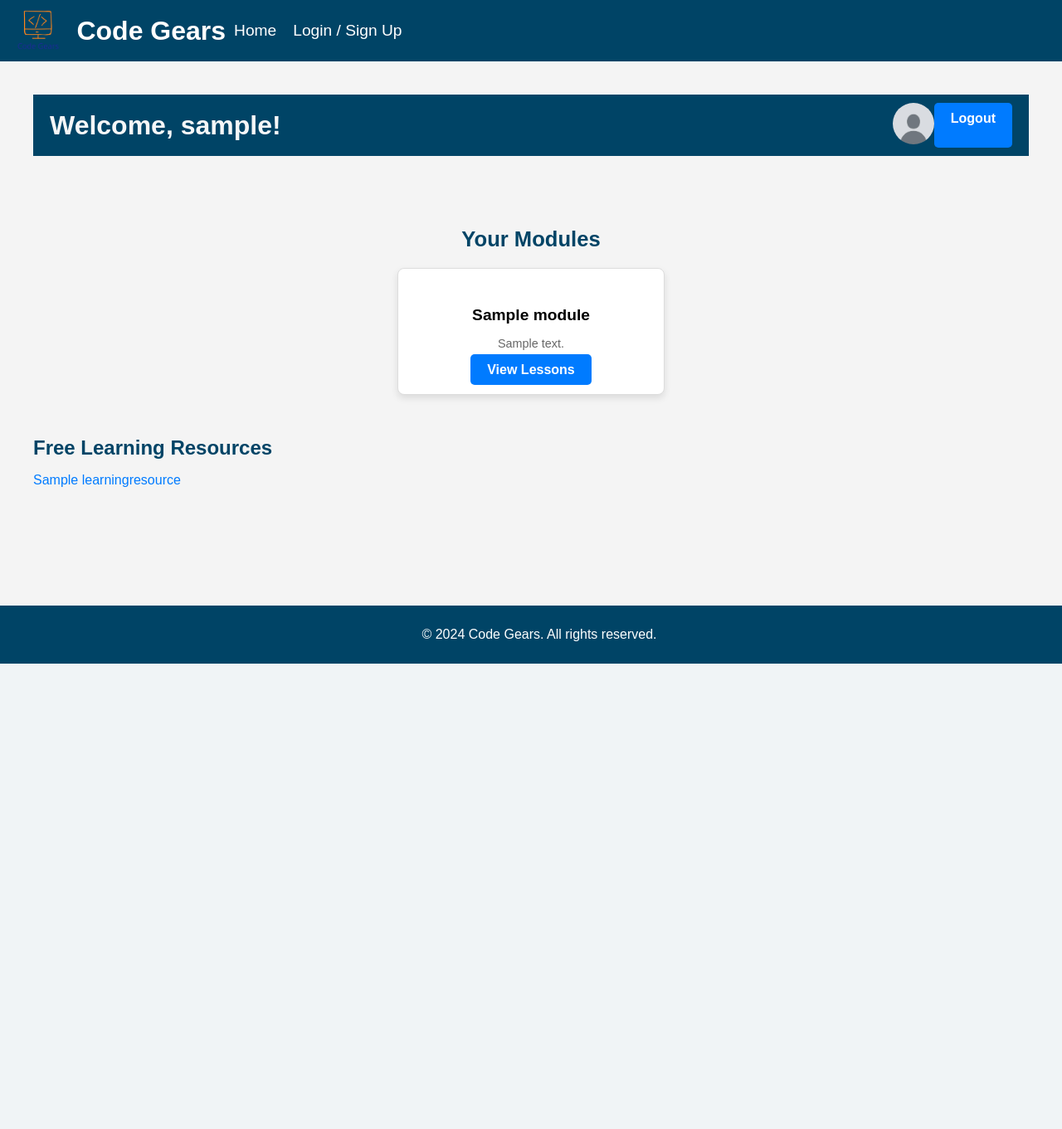
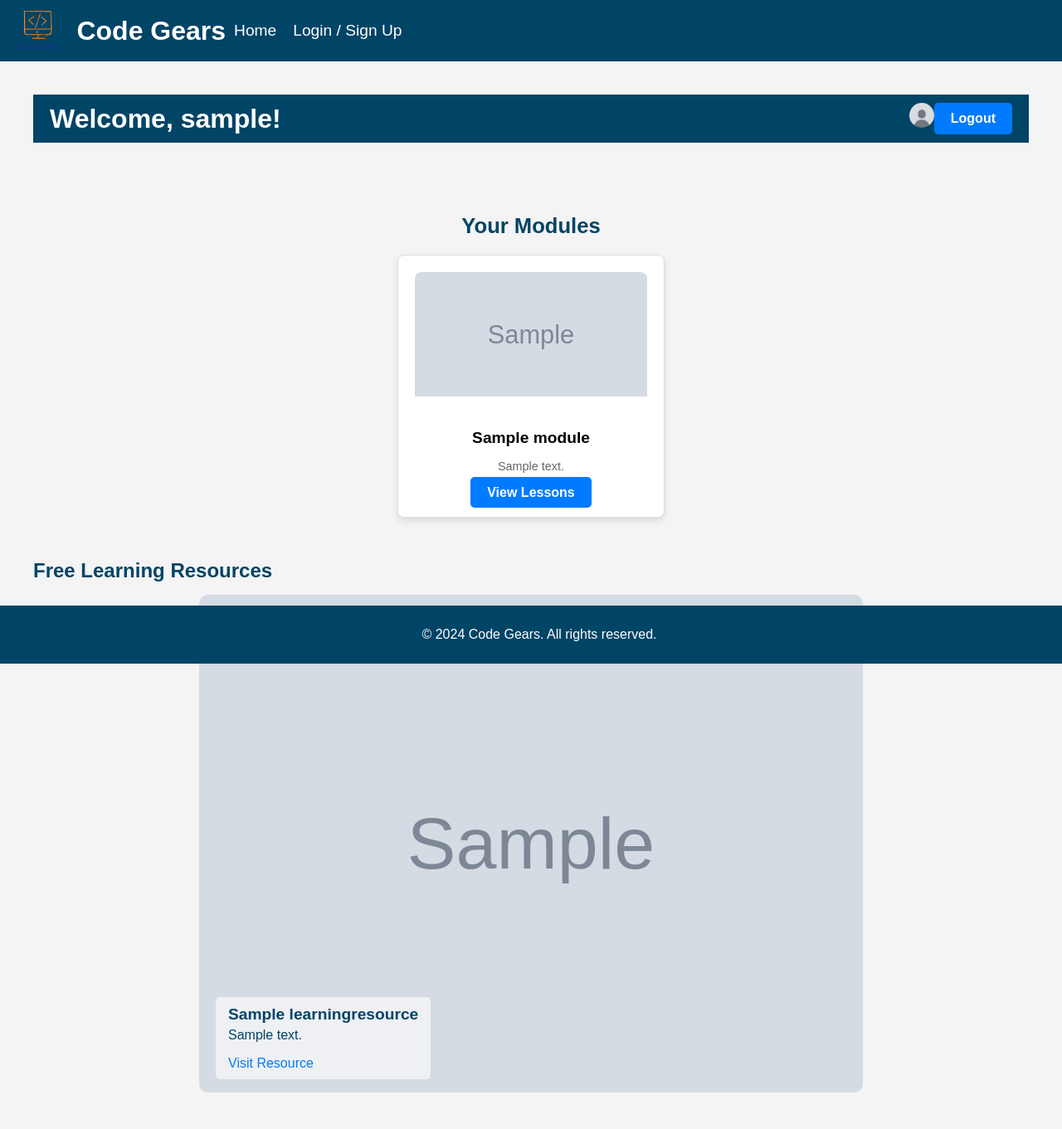
Before and after one commit to BarsilNzola/skill-development-and-certification, a Django app: page /users/dashboard/ in a window 1280 px wide. Shown: the whole page at 83% size. Before the commit the page ends 800 px from the top, so only its background shows below. Run offline with Django 5.2, Linux system fonts and the light colour scheme; a user stored in the database is signed in; tables that the repository leaves empty hold one stand-in row (values such as "Sample post"); grey boxes marked "Sample" are stand-in pictures; data that the repository does not hold is empty.

Commit message:
dashboard styling

```diff
--- a/core/models.py
+++ b/core/models.py
@@ -88,6 +88,7 @@
     title = models.CharField(max_length=255)
     url = models.URLField()
     description = models.TextField(blank=True, null=True)
+    image = models.ImageField(upload_to='learning_resources/', blank=True, null=True)
 
     def __str__(self):
         return self.title
--- a/core/views.py
+++ b/core/views.py
@@ -1,5 +1,6 @@
 from django.shortcuts import render, redirect, get_object_or_404
 from django.http import HttpResponse
+from django.http import HttpResponseNotFound
 from reportlab.lib.pagesizes import letter
 from reportlab.pdfgen import canvas
 from rest_framework import generics
@@ -69,9 +70,12 @@
 
 @login_required
 def module_lessons_view(request, module_id):
-    module = Module.objects.get(id=module_id)
-    lessons = module.lessons_set.all()
-    return render(request, 'module_lessons.html', {'module': module, 'lessons': lessons})
+    try:
+        module = Module.objects.get(id=module_id)
+        lessons = module.lessons.all()
+        return render(request, 'module_lessons.html', {'module': module, 'lessons': lessons})
+    except Module.DoesNotExist:
+        return HttpResponseNotFound("Module not found")
 
 class CourseListCreate(generics.ListCreateAPIView):
     queryset = Course.objects.all()
--- a/static/core/css/dashboard.css
+++ b/static/core/css/dashboard.css
@@ -16,7 +16,7 @@
 
 .dashboard header .header-left h2 {
     font-size: 2rem;
-    color: #f6f7f8;
+    color: white;
     margin: 0;
 }
 
@@ -27,13 +27,13 @@
 
 .dashboard header .profile-img {
     margin-right: 20px;
-    width: 50px;
-    height: 50px;
+    width: 30px;
+    height: 30px;
 }
 
 .dashboard header .profile-avatar {
-    width: 50px;
-    height: 50px;
+    width: 30px;
+    height: 30px;
     border-radius: 50%;
     object-fit: cover;
 }
@@ -84,6 +84,15 @@
     transition: transform 0.3s ease, box-shadow 0.3s ease;
 }
 
+.module-card .module-img {
+    width: 100%;
+    height: 150px; /* Adjust as needed */
+    object-fit: cover;
+    border-radius: 8px 8px 0 0; /* Matches card border radius */
+    margin-bottom: 10px;
+}
+
+
 /* Hover effect for the card */
 .module-card:hover {
     transform: translateY(-5px);
@@ -130,13 +139,70 @@
     color: #004466;
 }
 
-.learning-resources ul {
-    list-style: none;
-    padding: 0;
+/* Carousel container */
+.carousel {
+    position: relative;
+    width: 100%;
+    max-width: 800px;
+    margin: auto;
+    overflow: hidden;
 }
 
-.learning-resources li {
-    margin: 10px 0;
+/* Carousel items */
+.carousel-item {
+    display: none;
+    position: absolute;
+    width: 100%;
+    animation: fade 1s ease-in-out;
+}
+
+/* Active item is visible */
+.carousel-item.active {
+    display: block;
+    position: relative;
+}
+
+/* Image styling */
+.carousel img {
+    width: 100%;
+    border-radius: 10px;
+}
+
+/* Caption styling */
+.carousel-caption {
+    position: absolute;
+    bottom: 20px;
+    left: 20px;
+    color: #004466; /* Navy blue text */
+    padding: 10px 15px;
+    border-radius: 5px;
+    background: rgba(255, 255, 255, 0.6); /* Transparent white background */
+}
+
+/* Optional: Adjust the padding for better text spacing */
+.carousel-caption h4 {
+    margin: 0;
+    font-size: 1.2rem; /* Adjust size as needed */
+}
+
+.carousel-caption p {
+    font-size: 1rem;
+    margin-top: 5px;
+}
+
+/* Fade animation */
+@keyframes fade {
+    from {
+        opacity: 0;
+    }
+    to {
+        opacity: 1;
+    }
+}
+
+
+.carousel-item a:hover {
+    text-decoration: underline;
 }
 
 .learning-resources a {
--- a/static/core/js/dashboard.js
+++ b/static/core/js/dashboard.js
@@ -106,4 +106,21 @@
     }
 
     fetchUserProgress();
+
+    const carouselItems = document.querySelectorAll(".carousel-item");
+    let currentIndex = 0;
+
+    function showNextSlide() {
+        // Hide the current slide
+        carouselItems[currentIndex].classList.remove("active");
+
+        // Update the index
+        currentIndex = (currentIndex + 1) % carouselItems.length;
+
+        // Show the next slide
+        carouselItems[currentIndex].classList.add("active");
+    }
+
+    // Set interval for auto-rotation (10 seconds)
+    setInterval(showNextSlide, 10000);
 });
--- a/templates/dashboard.html
+++ b/templates/dashboard.html
@@ -30,6 +30,7 @@
         <div class="module-cards">
             {% for module in modules %}
                 <div class="module-card">
+                    <img src="{{ module.image.url }}" alt="{{ module.title }}" class="module-img">
                     <h4>{{ module.title }}</h4>
                     <p>{{ module.course.description }}</p>
                     <a href="{% url 'core:module_lessons' module.id %}" class="btn">View Lessons</a>
@@ -41,11 +42,18 @@
     <!-- Free Learning Resources -->
     <section class="learning-resources">
         <h3>Free Learning Resources</h3>
-        <ul>
+        <div class="carousel">
             {% for resource in learning_resources %}
-                <li><a href="{{ resource.url }}" target="_blank">{{ resource.title }}</a></li>
+            <div class="carousel-item {% if forloop.first %}active{% endif %}">
+                <img src="{{ resource.image.url }}" alt="{{ resource.title }}">
+                <div class="carousel-caption">
+                    <h4>{{ resource.title }}</h4>
+                    <p>{{ resource.description }}</p>
+                    <a href="{{ resource.url }}" target="_blank" class="btn">Visit Resource</a>
+                </div>
+            </div>
             {% endfor %}
-        </ul>
+        </div>
     </section>
 </div>
 <script src="{% static 'core/js/dashboard.js' %}"></script>
--- a/users/views.py
+++ b/users/views.py
@@ -10,6 +10,7 @@
 from django.contrib.auth.decorators import login_required
 from django.utils.decorators import method_decorator
 from core.forms import LoginForm, SignUpForm, ProfileEditForm
+from django.http import HttpResponseNotFound
 from django.contrib import messages
 from django.core.exceptions import ObjectDoesNotExist
 import json
@@ -111,9 +112,12 @@
 
 @login_required
 def module_lessons_view(request, module_id):
-    module = get_object_or_404(Module, id=module_id)
-    lessons = module.lessons.all()
-    return render(request, 'module_lessons.html', {'module': module, 'lessons': lessons})
+    try:
+        module = Module.objects.get(id=module_id)
+        lessons = module.lessons.all()
+        return render(request, 'module_lessons.html', {'module': module, 'lessons': lessons})
+    except Module.DoesNotExist:
+        return HttpResponseNotFound("Module not found")
 
 @login_required
 def logout_view(request):
```
Also changed, not shown: core/migrations/0005_learningresource_image.py (added), media/learning_resources/alison.png (added), media/learning_resources/power-learn.jpg (added), media/modules/html-css-js.png (renamed from static/core/images/html-css-js.png).
